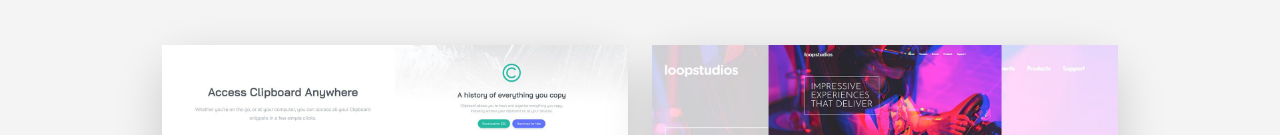
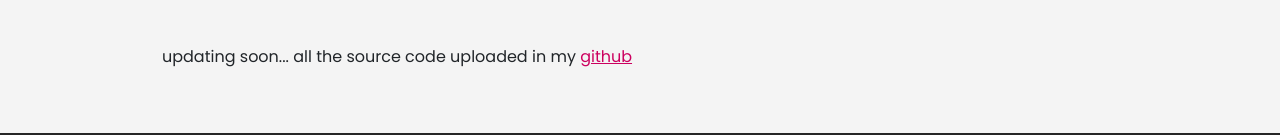
Before and after one commit to Madanparta/portfolio-website, a website: page index.html in a window 1280 px wide. Shown: the part 2443-2578 px from the top of the page. Drawn offline with nearby package versions, Linux system fonts and the light colour scheme; files that its build step writes are made by us from their sources.

Commit message:
initial commit

```diff
--- a/index.html
+++ b/index.html
@@ -210,7 +210,10 @@
           <h2 class="mb-4">Check Out My Work</h2>
           <p class="lead">Here is a small sample of my projects</p>
         </div>
-        <div class="row">
+        <div>
+          <p>updating soon... all the source code uploaded in my <a href="https://github.com/Madanparta?tab=repositories">github</a></p>
+        </div>
+        <!-- <div class="row">
           <div class="col-md-6 mb-6">
             <div class="project shadow-lg rounded-5">
               <a href="images/project1.jpg" data-lightbox="images" data-title="Cliboard Landing Page">
@@ -254,7 +257,7 @@
             </div>
           </div>
 
-        </div>
+        </div> -->
       </div>
     </section>
 
```
